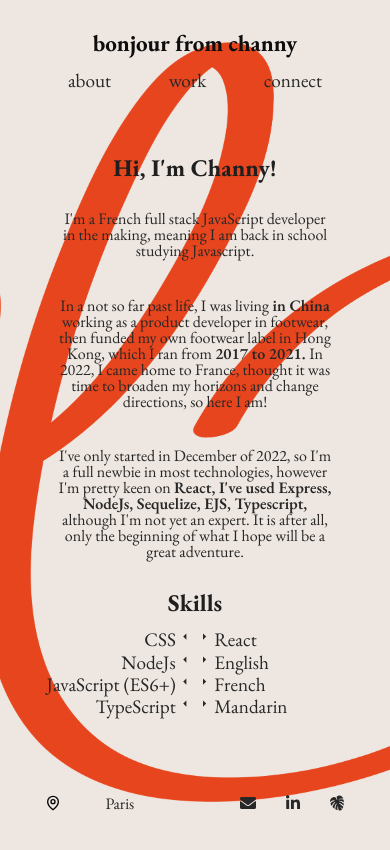
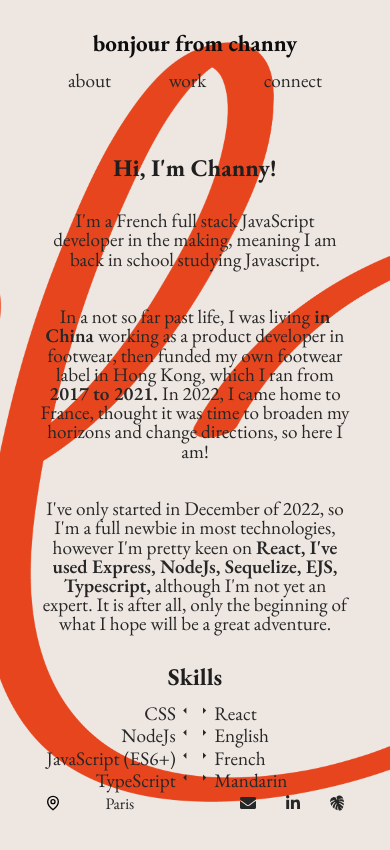
Before and after one commit to channyhow/portfolio_channy, a React (Vite) app: page /about in a window 390 px wide. Shown: the top 850 px of the page. Built offline with nearby package versions, Linux system fonts and the light colour scheme.

Commit message:
mobile first

```diff
--- a/src/pages/About/styles.scss
+++ b/src/pages/About/styles.scss
@@ -13,11 +13,11 @@
 
   section {
         padding: 1.2em;
-        font-size: 1em;
+        font-size: 1.2em;
         text-align: center;
     }
     &__container {
-        width:80%;
+        width:70%;
     }
 
     &__header {
@@ -59,3 +59,67 @@
 
 
 }
+
+/* for mobile */
+@media only screen and (max-width: 600px) {
+    .about {
+        display: flex;
+        justify-content: center;
+        font-size: 1em;
+        align-content: center;
+        padding-top: 9em;
+        &__objective {
+            box-sizing: border-box;
+            width: 100%;
+        }
+
+      section {
+            padding: 1em;
+            font-size: 1.2em;
+            text-align: center;
+        }
+        &__container {
+            width:90%;
+        }
+
+        &__header {
+            display: flex;
+            font-size: 1.5em;
+            padding: 0.5em;
+            justify-content: center;
+            width: auto;
+            color: vars.$secondary;
+            font-weight: bold;
+        }
+
+        span {
+            font-weight: 600;
+            }
+
+        &__skills {
+            box-sizing: border-box;
+            display: flex;
+            padding-bottom: 5em;
+        }
+
+        li :hover {
+            color: rgba(255, 255, 255, 1);
+            box-shadow: 0 5px 15px rgba(145, 92, 182, .4);}
+
+        &__left {
+            text-align: right;
+            list-style-type: none;
+            width: 50%;
+            font-size: 1.2em;
+        }
+
+        &__right {
+            text-align: left;
+            list-style-type: none;
+            width: 50%;
+            font-size: 1.2em;
+        }
+
+
+    }
+}
```
